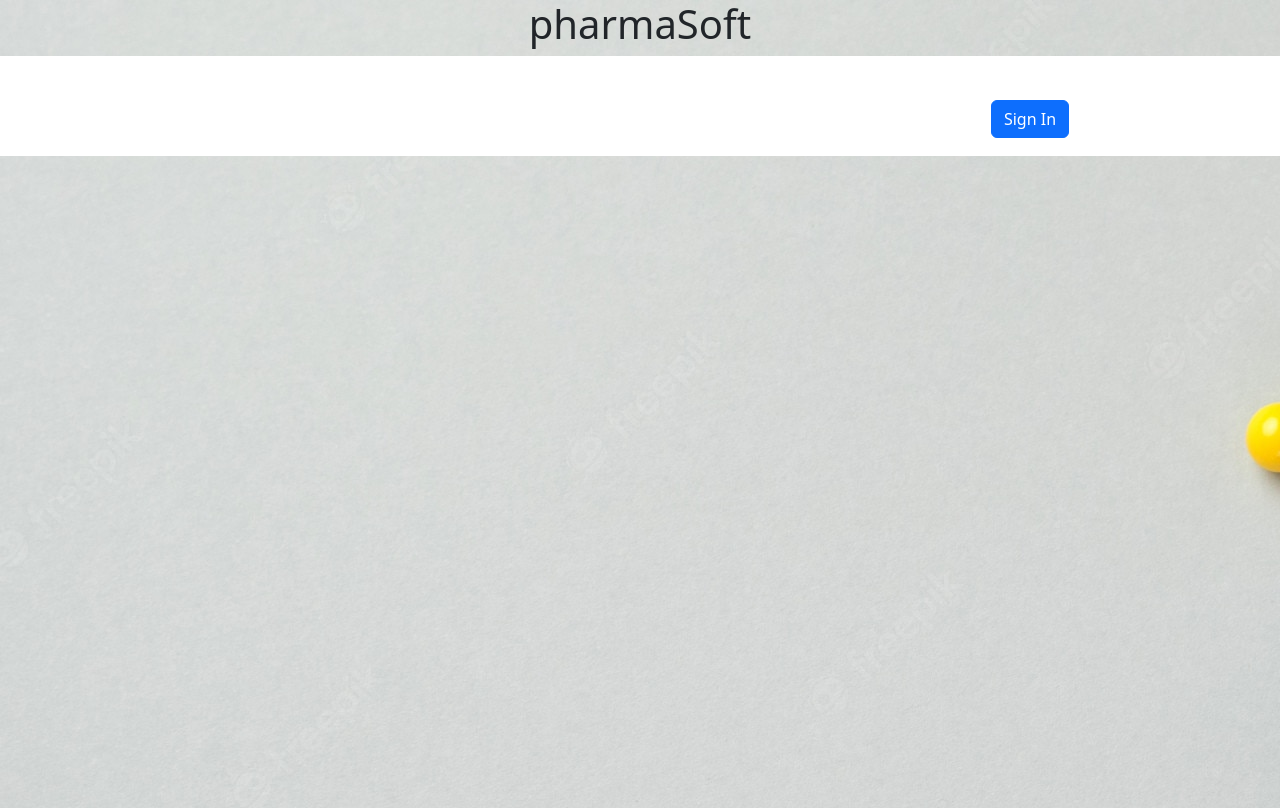
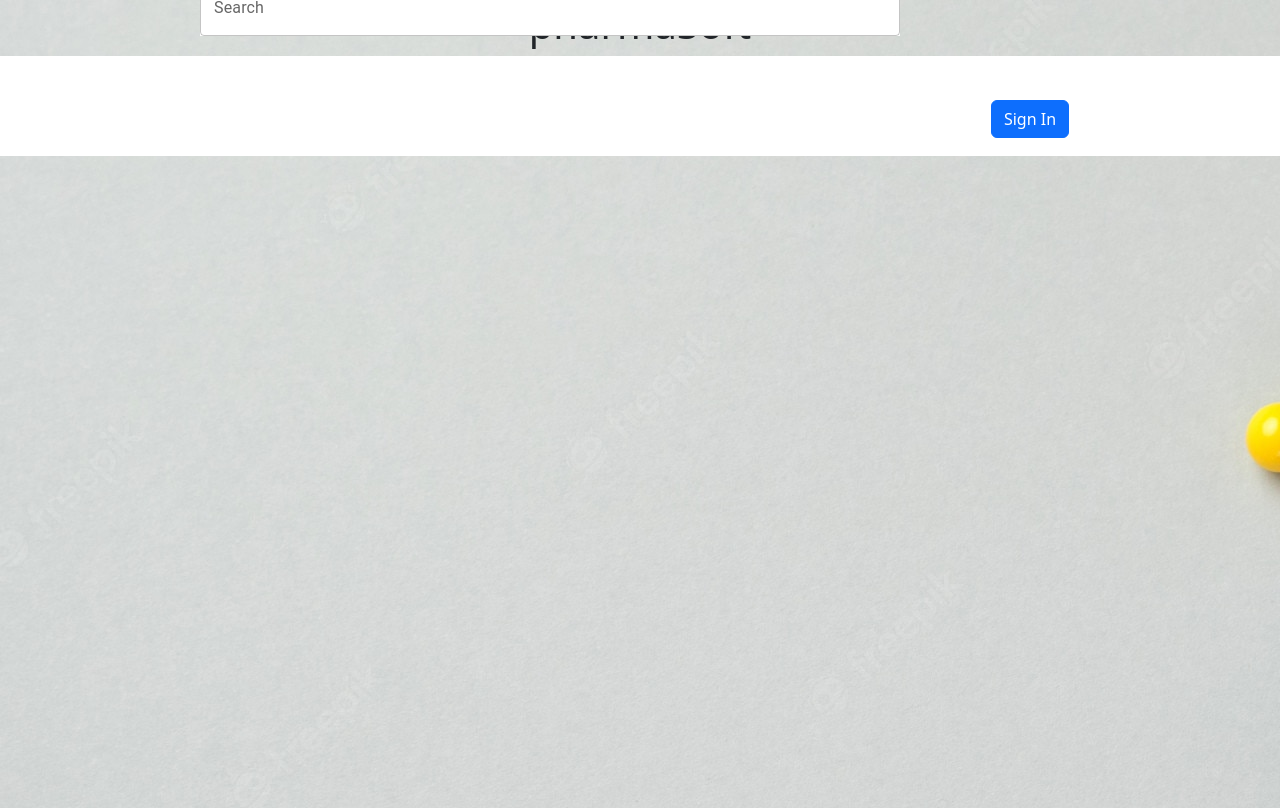
Before and after one commit to AyobamiMichael/pharmasoft-app, a React (Create React App) app: page / in a window 1280 px wide. Shown: the top 808 px of the page. Built offline with nearby package versions, Linux system fonts and the light colour scheme.

Commit message:
initial commit

```diff
--- a/src/landingpage/landingpage.css
+++ b/src/landingpage/landingpage.css
@@ -5,7 +5,7 @@
 .searchbar{
     position: absolute;
     left: 200px;
-    top: -70px;
+    top: -20px;
 
 }
 .searchtextfield{
```
